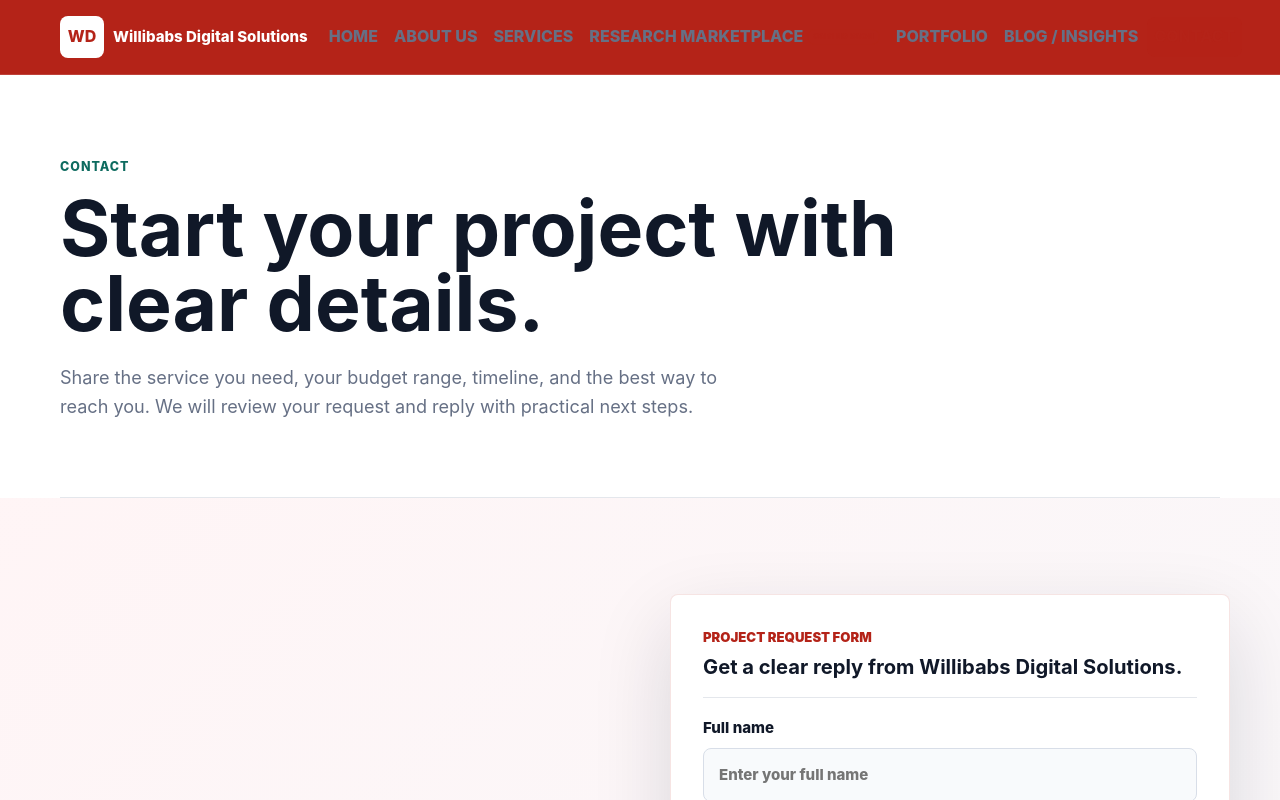
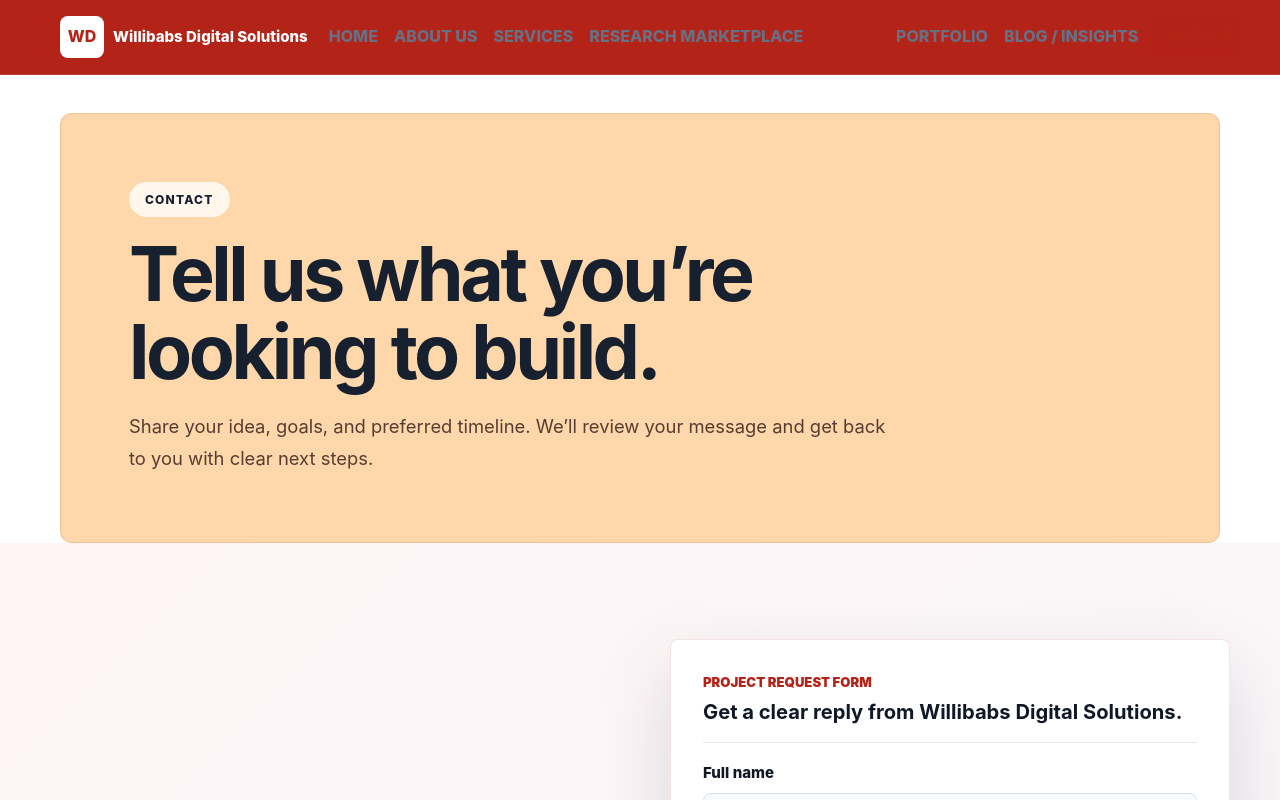
Before and after one commit to davidjames2708-dotcom/willibabsdigitalsolutions, a Next.js app: page /contact in a window 1280 px wide. Shown: the top 800 px of the page. Built offline with nearby package versions, Linux system fonts and the light colour scheme.

Commit message:
Style Contact hero to match company section

```diff
--- /dev/null
+++ b/app/contact/contact.css
@@ -0,0 +1,42 @@
+.contact-page-hero {
+  width: min(1160px, calc(100% - 40px));
+  margin: 38px auto 0;
+  padding: clamp(34px, 6vw, 68px);
+  border: 1px solid rgba(120, 53, 15, .12);
+  border-radius: 12px;
+  background: #fed7aa;
+  color: #17202e;
+  text-align: left;
+}
+.contact-page-hero .eyebrow {
+  width: fit-content;
+  margin-bottom: 18px;
+  padding: 8px 16px;
+  border-radius: 999px;
+  color: #17202e;
+  background: rgba(255,255,255,.78);
+  font-size: .75rem;
+  font-weight: 800;
+  letter-spacing: .1em;
+  text-transform: uppercase;
+}
+.contact-page-hero h1 {
+  max-width: 850px;
+  margin-bottom: 18px;
+  color: #17202e;
+  font-size: clamp(2.4rem, 6vw, 4.7rem);
+  line-height: 1.04;
+  letter-spacing: -.045em;
+  text-align: left;
+}
+.contact-page-hero .lead {
+  max-width: 760px;
+  margin-bottom: 0;
+  color: #573d31;
+  font-size: clamp(1rem, 1.5vw, 1.15rem);
+  line-height: 1.75;
+  text-align: left;
+}
+@media (max-width: 600px) {
+  .contact-page-hero { width: calc(100% - 32px); margin-top: 20px; padding: 30px 24px; }
+}
--- a/app/contact/page.jsx
+++ b/app/contact/page.jsx
@@ -1,4 +1,5 @@
 import Link from "next/link";
+import "./contact.css";
 
 export const metadata = {
   title: "Contact | Willibabs Digital Solutions",
@@ -10,9 +11,9 @@ export default function ContactPage() {
       <main>
           <section className="page-hero contact-page-hero">
             <p className="eyebrow">Contact</p>
-            <h1>Start your project with clear details.</h1>
+            <h1>Tell us what you’re looking to build.</h1>
             <p className="lead">
-              Share the service you need, your budget range, timeline, and the best way to reach you. We will review your request and reply with practical next steps.
+              Share your idea, goals, and preferred timeline. We’ll review your message and get back to you with clear next steps.
             </p>
           </section>
 
```
